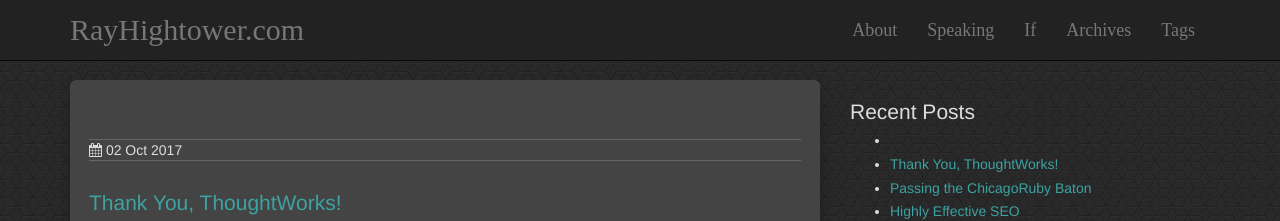
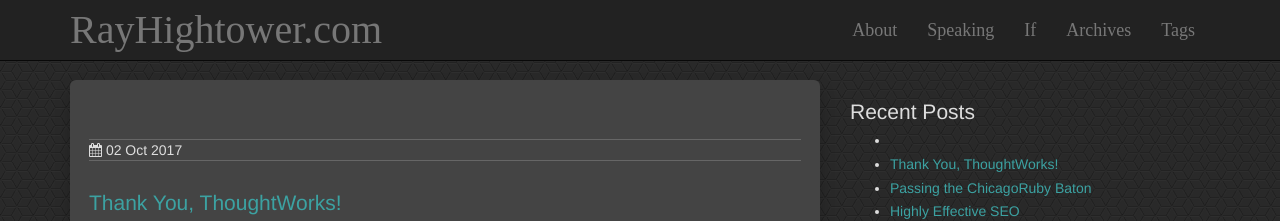
Before and after one commit to RayHightower/jekyll-clean-dark-gh-pages, a Jekyll site: the page built from index.html, in a window 1280 px wide. Shown: the top 221 px of the page. Built offline with Jekyll 4.4.1, drawn with Linux system fonts in a browser that asks for light colours.

Commit message:
Now the Arvo font for the title of the site is BIGGER!!!

```diff
--- a/_includes/head.html
+++ b/_includes/head.html
@@ -20,7 +20,7 @@
 <!-- Fonts before stylesheets, right RTH? -->
 <!-- Arvo is like Rockwell. Added by RTH on 12/27/2012. -->
 <!-- Font-awesome is for social media icons, added by RTH on 1/8/2016. -->
-<link href='http://fonts.googleapis.com/css?family=Arvo:700' rel='stylesheet' type='text/css'>
+<link href='http://fonts.googleapis.com/css?family=Arvo-Bold:700' rel='stylesheet' type='text/css'>
 <link rel="stylesheet" href="/fonts/font-awesome/css/font-awesome.min.css">
 
   <!-- CSS -->
--- a/_includes/header.html
+++ b/_includes/header.html
@@ -45,7 +45,7 @@
           <span class="icon-bar"></span>
           <span class="icon-bar"></span>
         </button>
-        <a class="navbar-brand" href="/">{{ site.name }}</a>
+        <a class="navbar-brand sitename" href="/">{{ site.name }}</a>
       </div>
       <div class="collapse navbar-collapse">
         <ul class="nav navbar-nav">
--- a/css/theme.scss
+++ b/css/theme.scss
@@ -233,12 +233,15 @@ div.post-meta {
 //********************************************************
 //                    Header
 //********************************************************
+// nav sitename {
+//   font-family: Arvo-Bold;
+// }
 nav a {
   padding-top: 20px !important;
   padding-bottom: 20px !important;
   @include transition(color 0.31s);
   font-size: 18px;
-  font-family: Arvo;
+  font-family: Arvo-Bold;
   -webkit-transition: all 0.7s ease;
   transition: all 0.7s ease;
 }
@@ -250,7 +253,7 @@ nav.navbar.shrink {
   min-height: 15px;
 }
 .navbar-brand {
-  font-size: 30px;
+  font-size: 40px; // Fun with sizes
   color: $accent-color;
 
 }
```
